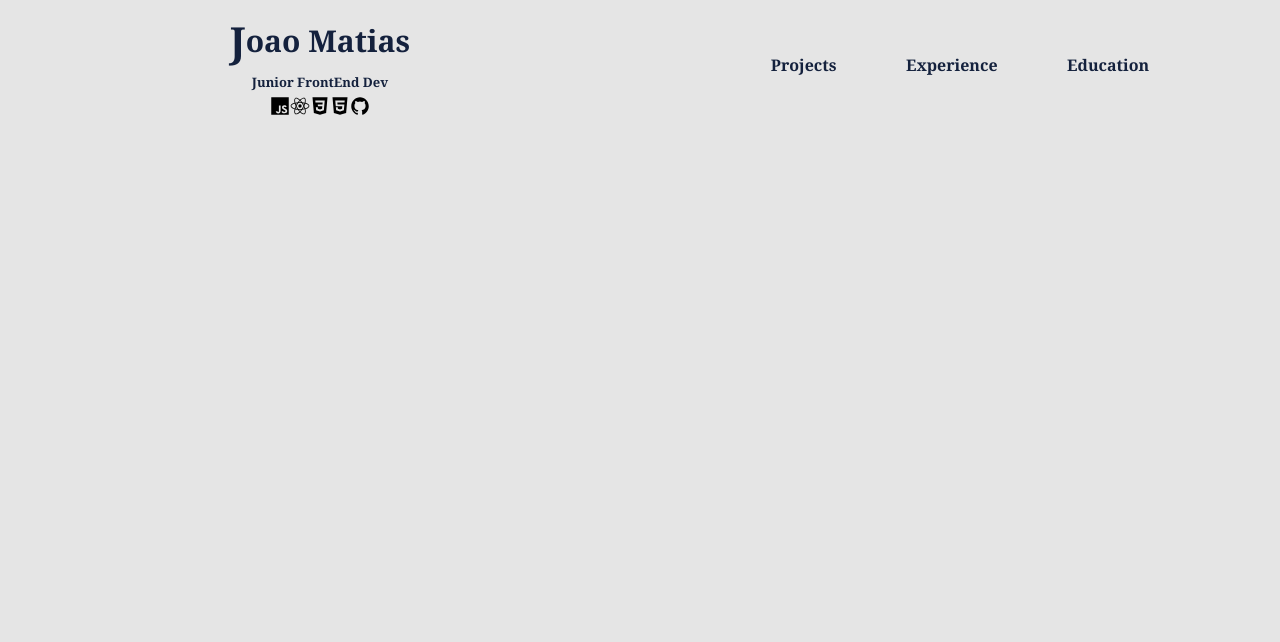
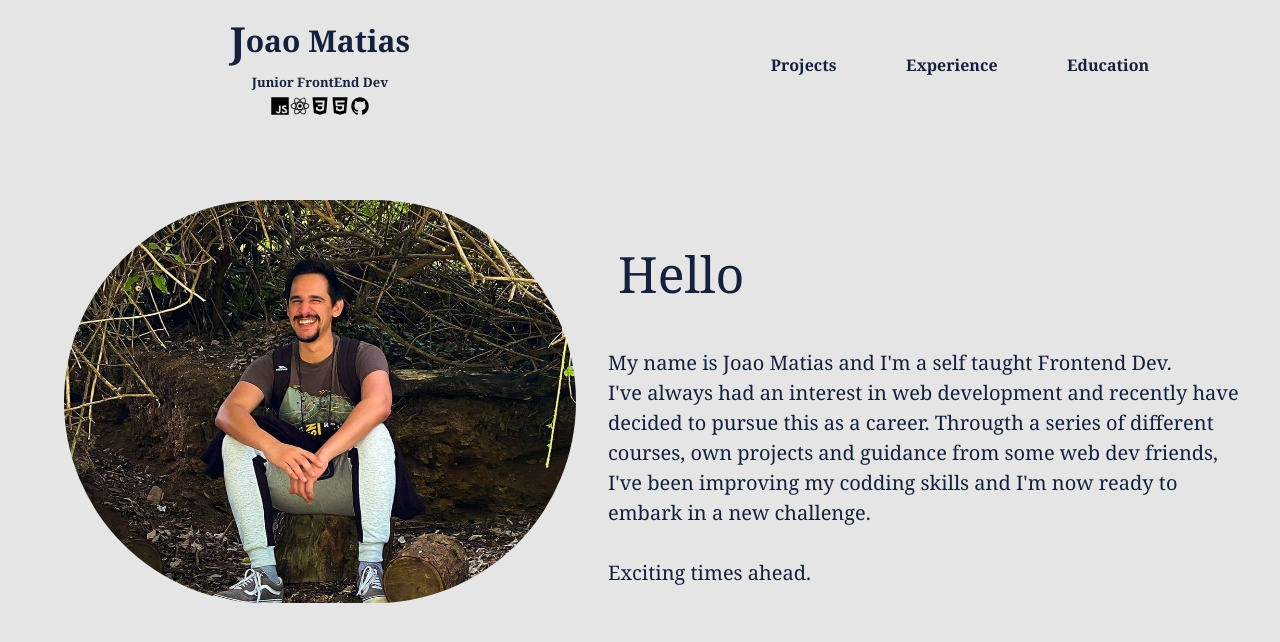
Before and after one commit to Joao-Matias/my-cv, a React (Create React App) app: page / in a window 1280 px wide. Shown: the top 642 px of the page. Built offline with nearby package versions, Linux system fonts and the light colour scheme.

Commit message:
Hero landing created

```diff
--- a/src/components/landing/landing.component.jsx
+++ b/src/components/landing/landing.component.jsx
@@ -1,12 +1,38 @@
 import style from './landing.module.css';
+import React from 'react';
 
 import Nav from '../nav';
+import userImg from '../../img/JMatias-pic.jpg';
 
 const Landing = () => {
   return (
     <header className={style.landingContainer}>
       <Nav />
-      <section></section>
+      <section className={style.landingHero}>
+        <div className={style.landingImgBox}>
+          <img
+            src={userImg}
+            alt='This cv creator'
+            className={style.landingImgScaled}
+          />
+        </div>
+
+        <div className={style.landingHeroDescription}>
+          <p>Hello</p>
+          <h2>
+            My name is Joao Matias and I'm a self taught Frontend Dev.
+            <br />
+            I've always had an interest in web development and recently have
+            decided to pursue this as a career. Througth a series of different
+            courses, own projects and guidance from some web dev friends, I've
+            been improving my codding skills and I'm now ready to embark in a
+            new challenge.
+            <br />
+            <br />
+            Exciting times ahead.
+          </h2>
+        </div>
+      </section>
     </header>
   );
 };
--- a/src/components/landing/landing.module.css
+++ b/src/components/landing/landing.module.css
@@ -1,5 +1,53 @@
 .landingContainer {
   background-color: #e5e5e5;
   width: 100%;
-  height: 100vh;
+  height: 80rem;
 }
+
+.landingHero {
+  display: flex;
+  margin-top: 7rem;
+}
+
+.landingImgBox {
+  display: flex;
+  width: 40%;
+
+  object-fit: contain;
+  margin: 0;
+
+  margin-left: 5%;
+  overflow: hidden;
+  border-radius: 30rem;
+}
+
+.landingImgScaled {
+  width: 40rem;
+
+  transition: all 0.2s;
+
+  border-radius: 30rem;
+  scale: 2;
+}
+
+.landingHeroDescription {
+  display: flex;
+  flex-direction: column;
+  width: 50%;
+}
+
+.landingHeroDescription p {
+  font-size: 5rem;
+  margin: 4rem 1rem;
+}
+
+.landingHeroDescription h2 {
+  font-size: 2rem;
+  font-weight: 500;
+  line-height: 3rem;
+}
+
+.landingHeroDescription p,
+.landingHeroDescription h2 {
+  color: #14213d;
+}
--- a/src/components/nav/nav.component.jsx
+++ b/src/components/nav/nav.component.jsx
@@ -48,13 +48,13 @@ const Nav = () => {
       </div>
 
       <div className={style.landingNavMenu}>
-        <div>
+        <div className={style.landingNavMenuBox}>
           <h4 className={style.landingMenuTitles}>Projects</h4>
         </div>
-        <div>
+        <div className={style.landingNavMenuBox}>
           <h4 className={style.landingMenuTitles}>Experience</h4>
         </div>
-        <div>
+        <div className={style.landingNavMenuBox}>
           <h4 className={style.landingMenuTitles}>Education</h4>
         </div>
       </div>
--- a/src/components/nav/nav.module.css
+++ b/src/components/nav/nav.module.css
@@ -22,6 +22,13 @@
 .landingNavName {
   display: flex;
   align-items: center;
+
+  cursor: pointer;
+}
+
+.landingNavName:hover .landingNavNameFirst,
+.landingNavName:hover .landingNavNameRest {
+  color: #2b4783;
 }
 
 .landingNavNameFirst {
@@ -66,6 +73,14 @@
   width: 35%;
 }
 
+.landingNavMenuBox {
+  cursor: pointer;
+}
+
+.landingNavMenuBox:hover .landingMenuTitles {
+  color: #2b4783;
+}
+
 .landingMenuTitles {
   font-size: 1.6rem;
 }
```
Also changed, not shown: src/img/JMatias-pic.jpg (renamed from src/img/JMatias pic.jpg).
